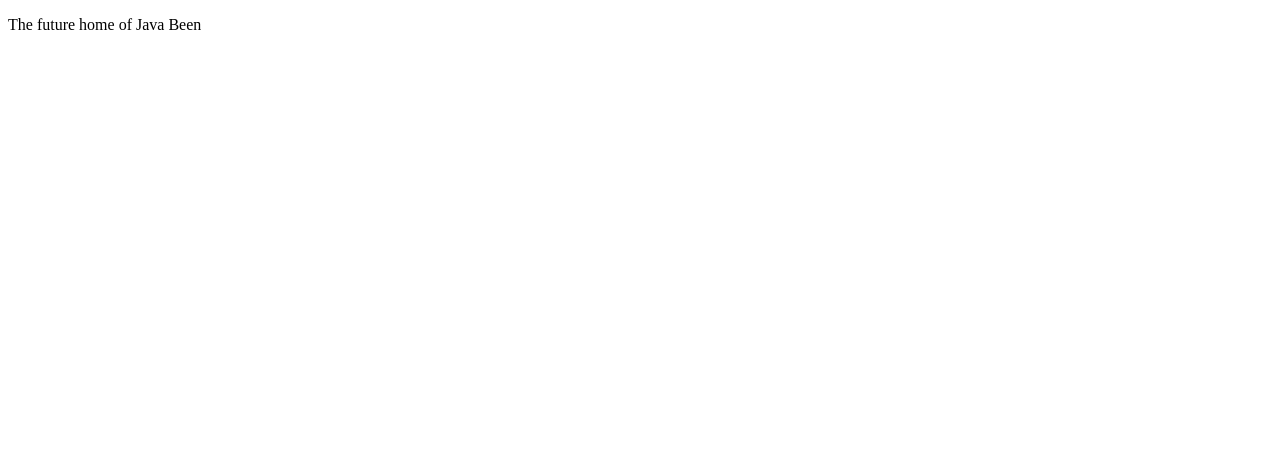
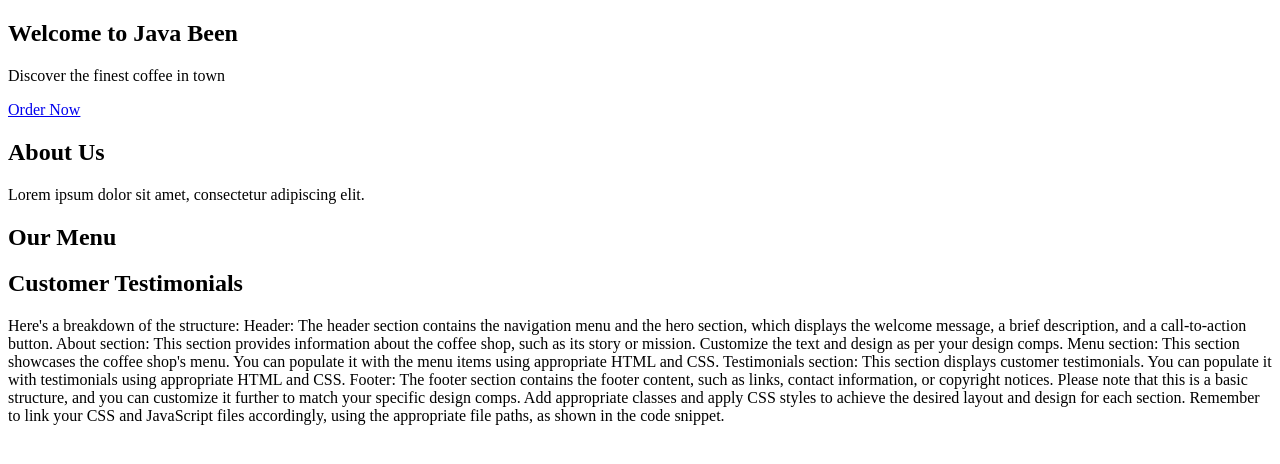
Before and after one commit to mikem1010/GRA451, a plain HTML site: page index.html in a window 1280 px wide. Drawn offline with Linux system fonts and the light colour scheme; files whose address does not match are found by name.

Commit message:
Update index.html

```diff
--- a/index.html
+++ b/index.html
@@ -8,6 +8,60 @@
   <script src="scripts/main.js"></script>
 </head>
 <body>
-  <p>The future home of Java Been</p>
+  <!-- Header -->
+  <header>
+    <nav>
+      <!-- Navigation menu -->
+    </nav>
+    <!-- Hero section -->
+    <section class="hero">
+      <h1>Welcome to Java Been</h1>
+      <p>Discover the finest coffee in town</p>
+      <a href="#" class="cta-button">Order Now</a>
+    </section>
+  </header>
+
+  <!-- About section -->
+  <section class="about">
+    <div class="container">
+      <h2>About Us</h2>
+      <p>Lorem ipsum dolor sit amet, consectetur adipiscing elit.</p>
+    </div>
+  </section>
+
+  <!-- Menu section -->
+  <section class="menu">
+    <div class="container">
+      <h2>Our Menu</h2>
+      <div class="menu-items">
+        <!-- Menu items go here -->
+      </div>
+    </div>
+  </section>
+
+  <!-- Testimonials section -->
+  <section class="testimonials">
+    <div class="container">
+      <h2>Customer Testimonials</h2>
+      <div class="testimonial-list">
+        <!-- Testimonials go here -->
+      </div>
+    </div>
+  </section>
+
+  <!-- Footer -->
+  <footer>
+    <!-- Footer content -->
+  </footer>
 </body>
 </html>
+Here's a breakdown of the structure:
+
+Header: The header section contains the navigation menu and the hero section, which displays the welcome message, a brief description, and a call-to-action button.
+About section: This section provides information about the coffee shop, such as its story or mission. Customize the text and design as per your design comps.
+Menu section: This section showcases the coffee shop's menu. You can populate it with the menu items using appropriate HTML and CSS.
+Testimonials section: This section displays customer testimonials. You can populate it with testimonials using appropriate HTML and CSS.
+Footer: The footer section contains the footer content, such as links, contact information, or copyright notices.
+Please note that this is a basic structure, and you can customize it further to match your specific design comps. Add appropriate classes and apply CSS styles to achieve the desired layout and design for each section.
+
+Remember to link your CSS and JavaScript files accordingly, using the appropriate file paths, as shown in the code snippet.
```
